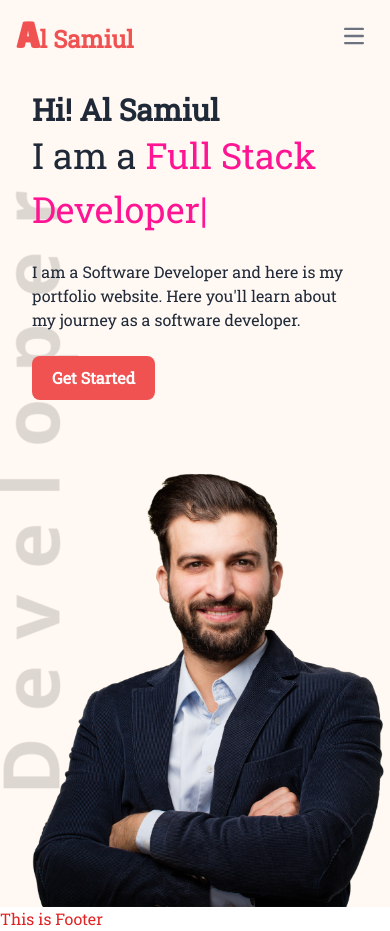
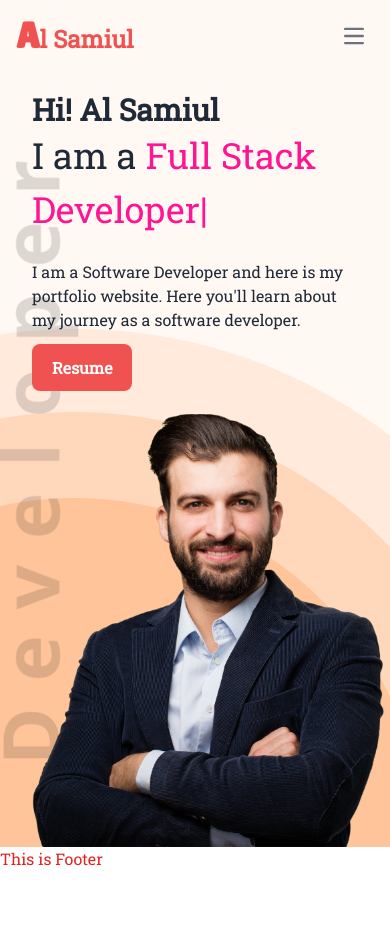
Before and after one commit to mohammad-al-samiul/personal-portfolio-react, a React (Vite) app: page / in a window 390 px wide. After the commit the page ends 871 px from the top, so only its background shows below. Built offline with nearby package versions, Linux system fonts and the light colour scheme.

Commit message:
responsive fixed hero section

```diff
--- a/src/Pages/Home/Hero/Hero.css
+++ b/src/Pages/Home/Hero/Hero.css
@@ -2,9 +2,12 @@
   background: #fff8f3;
 }
 .hero-content {
-  background-image: url("../../../assets/images/developer.png");
+  background-image: url("../../../assets/images/developer.png"),
+    url("../../../assets//images/header_bg.png");
   background-repeat: no-repeat;
-  background-position: left;
+  background-position:
+    left,
+    right bottom;
 }
 
 .btn-design {
@@ -12,8 +15,14 @@
   font-weight: 700;
   font-size: 16px;
   border: 0;
-  padding: 10px 20px;
+  padding: 13px 20px;
   border-radius: 8px;
-  --tw-text-opacity: 1;
-  background-color: rgb(240 82 82 / var(--tw-text-opacity));
+
+  background-color: rgb(240 82 82);
 }
+
+@media screen and (min-width: 400px) and (max-width: 720px) {
+  .hero-content {
+    background-size: 20%, 120%;
+  }
+}
--- a/src/Pages/Home/Hero/Hero.jsx
+++ b/src/Pages/Home/Hero/Hero.jsx
@@ -6,13 +6,16 @@ import './Hero.css';
 function Hero() {
   const [textColor, setTextColor] = useState("purple");
   return (
-    <div className="hero  lg:max-h-screen p-0">
-      <div className="hero-content p-0 flex-col-reverse lg:flex-row-reverse justify-between">
-        <div className="image-bg ">
+    <div className="hero place-items-end lg:max-h-screen ">
+      <div
+        className="hero-content  flex-col-reverse lg:flex-row-reverse m-0 p-0"
+
+      >
+        <div>
           <img src={myImage} className="rounded-lg" />
         </div>
 
-        <div className="lg:w-1/2 pt-5 px-8 lg:px-24 pb-10">
+        <div className="lg:w-1/2 pt-5 px-8 lg:px-24 ">
           <h2 className="text-3xl font-bold">Hi! Al Samiul</h2>
           <span className="text-4xl">I am a</span>
           <span
@@ -46,7 +49,7 @@ function Hero() {
             I am a Software Developer and here is my portfolio website. Here
             you'll learn about my journey as a software developer.
           </p>
-          <button className="btn-design">Get Started</button>
+          <a className="btn-design">Resume</a>
         </div>
       </div>
     </div>
```
